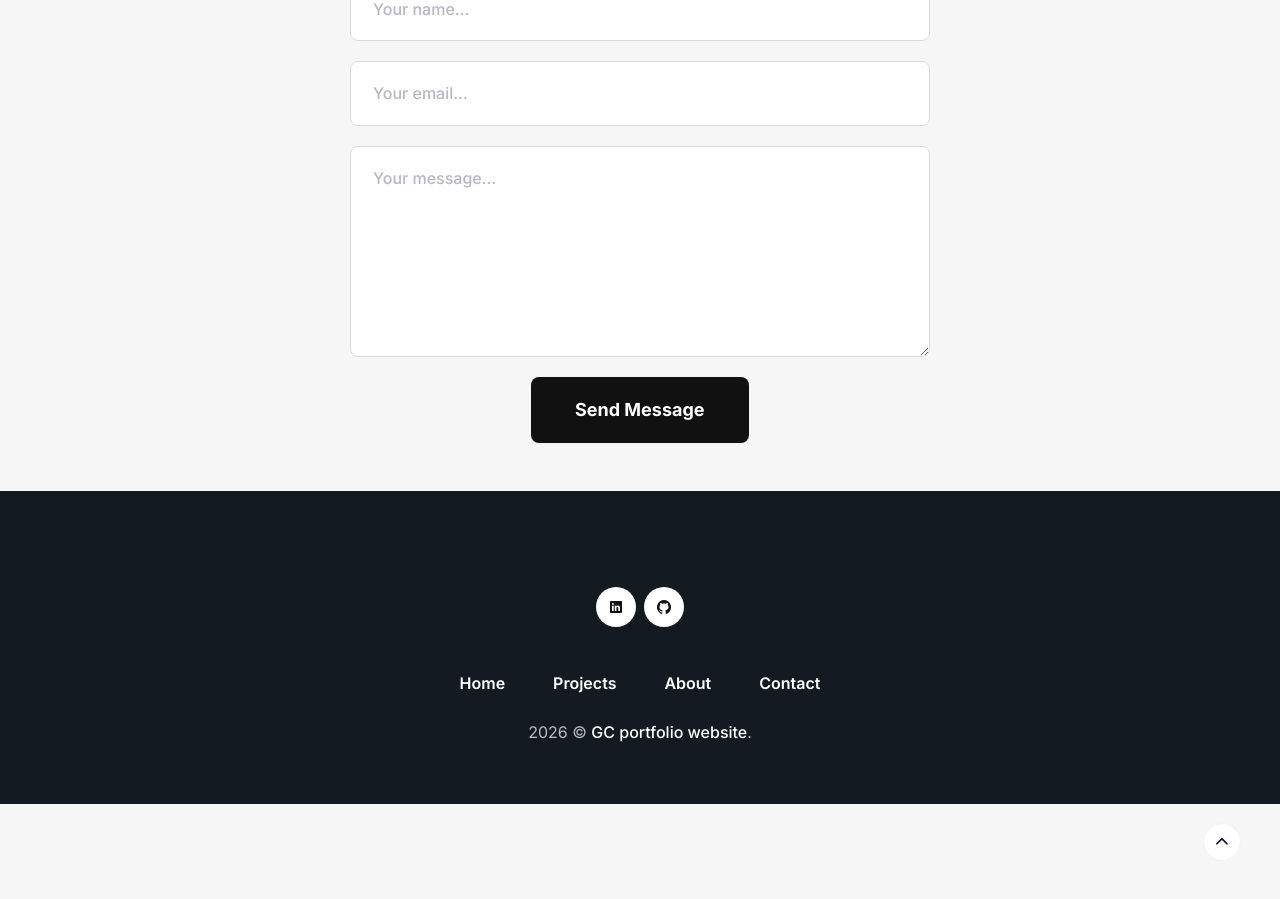
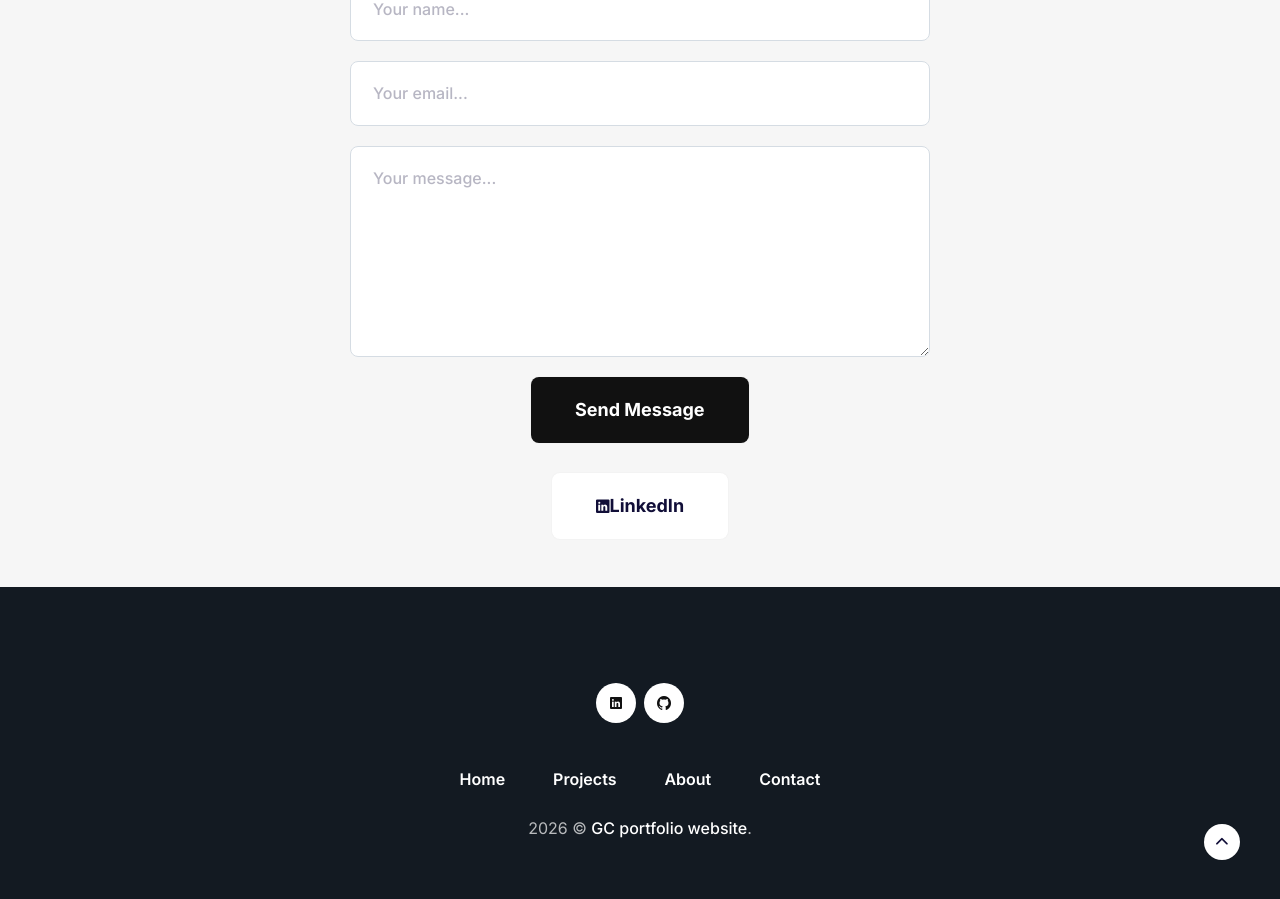
Before and after one commit to gcasarin/gcasarin.github.io, a Jekyll site: the page built from index.html, in a window 1280 px wide and 900 px high, scrolled down 2163 px. Built offline with Jekyll 4.4.1, drawn with Linux system fonts in a browser that asks for light colours; before the commit the page ends 2967 px from its top, so only the background shows below that.

Commit message:
Enhance contact form with LinkedIn link
Added a LinkedIn contact option to the contact form.

```diff
--- a/_includes/section-contact-form.html
+++ b/_includes/section-contact-form.html
@@ -28,6 +28,17 @@
               </div>
               <div class="c-contact-form__form-group c-contact-form__form-group--button">
                 <button class="c-button c-button--primary c-button--large" type="submit">{{ site.data.settings.contact_form__settings.form_button_text }}</button>
+
+                <div class="c-contact-form__linkedin-box">
+                  <p class="c-contact-form__linkedin-text">or reach me on Linkedin to connect!</p>
+                  <a class="c-button c-button--secondary c-button--large c-contact-form__linkedin-btn"
+                     href="https://www.linkedin.com/in/tuo-profilo/"
+                     target="_blank"
+                     rel="noopener noreferrer">
+                    <i class="ion ion-logo-linkedin" aria-hidden="true"></i>
+                    <span>LinkedIn</span>
+                  </a>
+                </div>
               </div>
             </form>
           </div>
```
